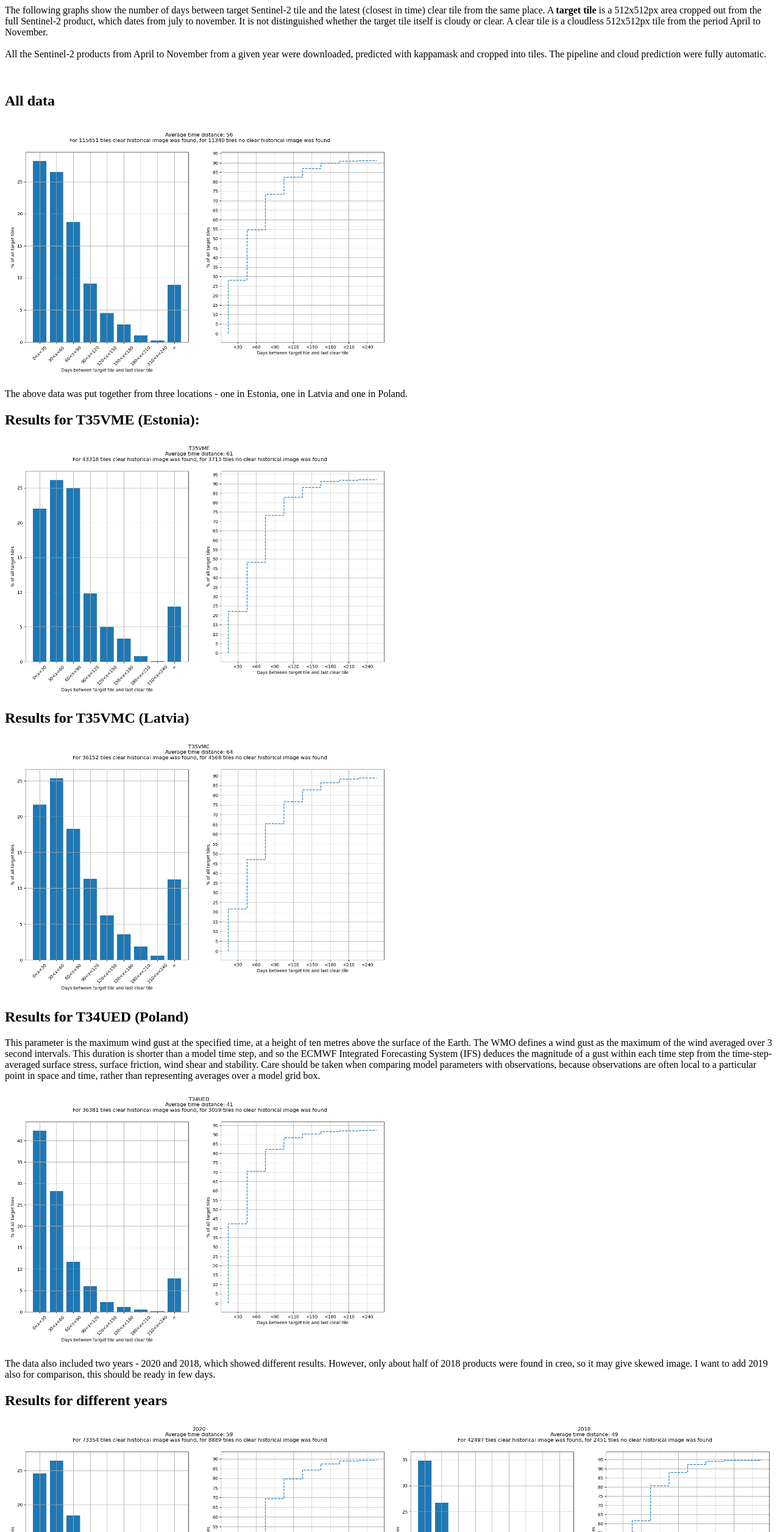
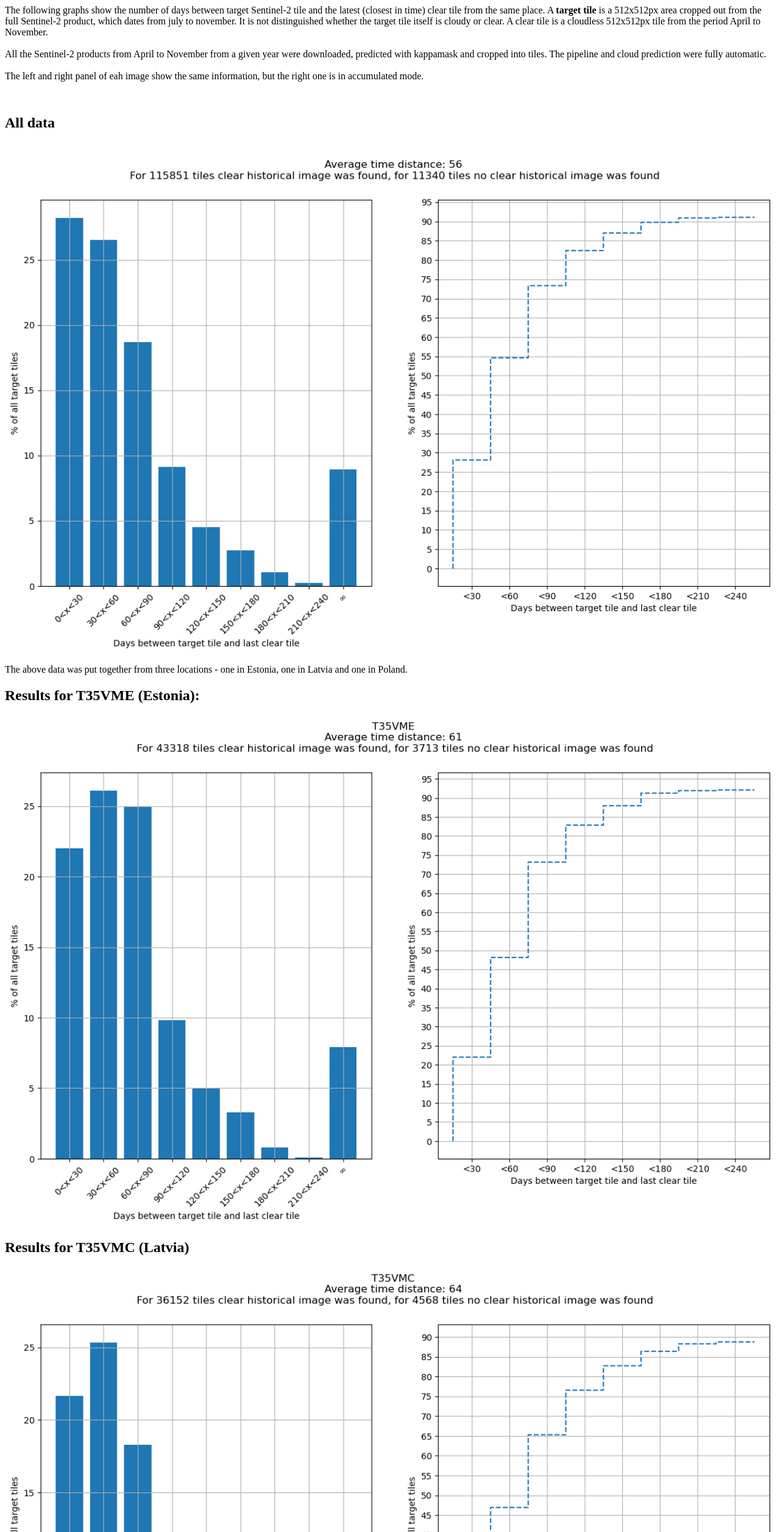
Before and after one commit to heidotrofimov/heidotrofimov.github.io, a plain HTML site: page index.html in a window 1280 px wide. Shown: the top 2512 px of the page at 61% size. Drawn offline with Linux system fonts and the light colour scheme.

Commit message:
Update index.html

```diff
--- a/index.html
+++ b/index.html
@@ -15,6 +15,7 @@
   content: "";
   clear: both;
   display: table;
+  text-align: center;
 }
 
 </style>
@@ -23,36 +24,36 @@
 512x512px area cropped out from the full Sentinel-2 product, which dates from july to november. It is not
 distinguished whether the target tile itself is cloudy or clear. A clear tile is a cloudless 512x512px tile from the period April to November.<br><br>
 All the Sentinel-2 products from April to November from a given year were downloaded, predicted with kappamask and cropped into tiles. The pipeline and cloud prediction were
-  fully automatic.
+  fully automatic. <br><br>The left and right panel of eah image show the same information, but the right one is in accumulated mode.
 </p>
 <br>
 <h2>All data</h2>
 <div class="row">
-  <div class="column">
+
     <img src="https://raw.githubusercontent.com/heidotrofimov/heidotrofimov.github.io/main/images/alldata.png"style="width:100%">
-  </div>
+
 </div>
 <p>The above data was put together from three locations - one in Estonia, one in Latvia and one in Poland.
 <h2>Results for T35VME (Estonia):</h2>
 <div class="row">
-  <div class="column">
+
     <img src="https://raw.githubusercontent.com/heidotrofimov/heidotrofimov.github.io/main/images/T35VME_allyears.png" style="width:100%">
-  </div>
+
 </div>
 
 <h2>Results for T35VMC (Latvia)</h2>
 <div class="row">
-  <div class="column">
+
     <img src="https://raw.githubusercontent.com/heidotrofimov/heidotrofimov.github.io/main/images/T35VMC_allyears.png" style="width:100%">
-  </div>
+
 </div>
 
 <h2>Results for T34UED (Poland)</h2>
 <p>This parameter is the maximum wind gust at the specified time, at a height of ten metres above the surface of the Earth. The WMO defines a wind gust as the maximum of the wind averaged over 3 second intervals. This duration is shorter than a model time step, and so the ECMWF Integrated Forecasting System (IFS) deduces the magnitude of a gust within each time step from the time-step-averaged surface stress, surface friction, wind shear and stability. Care should be taken when comparing model parameters with observations, because observations are often local to a particular point in space and time, rather than representing averages over a model grid box.</p>
 <div class="row">
-  <div class="column">
+
     <img src="https://raw.githubusercontent.com/heidotrofimov/heidotrofimov.github.io/main/images/T34UED_allyears.png" style="width:100%">
-  </div>
+
 </div>
 <p>The data also included two years - 2020 and 2018, which showed different results. However, only about half of 2018 products were found in creo, so it may give skewed
   image. I want to add 2019 also for comparison, this should be ready in few days.</p>
```
